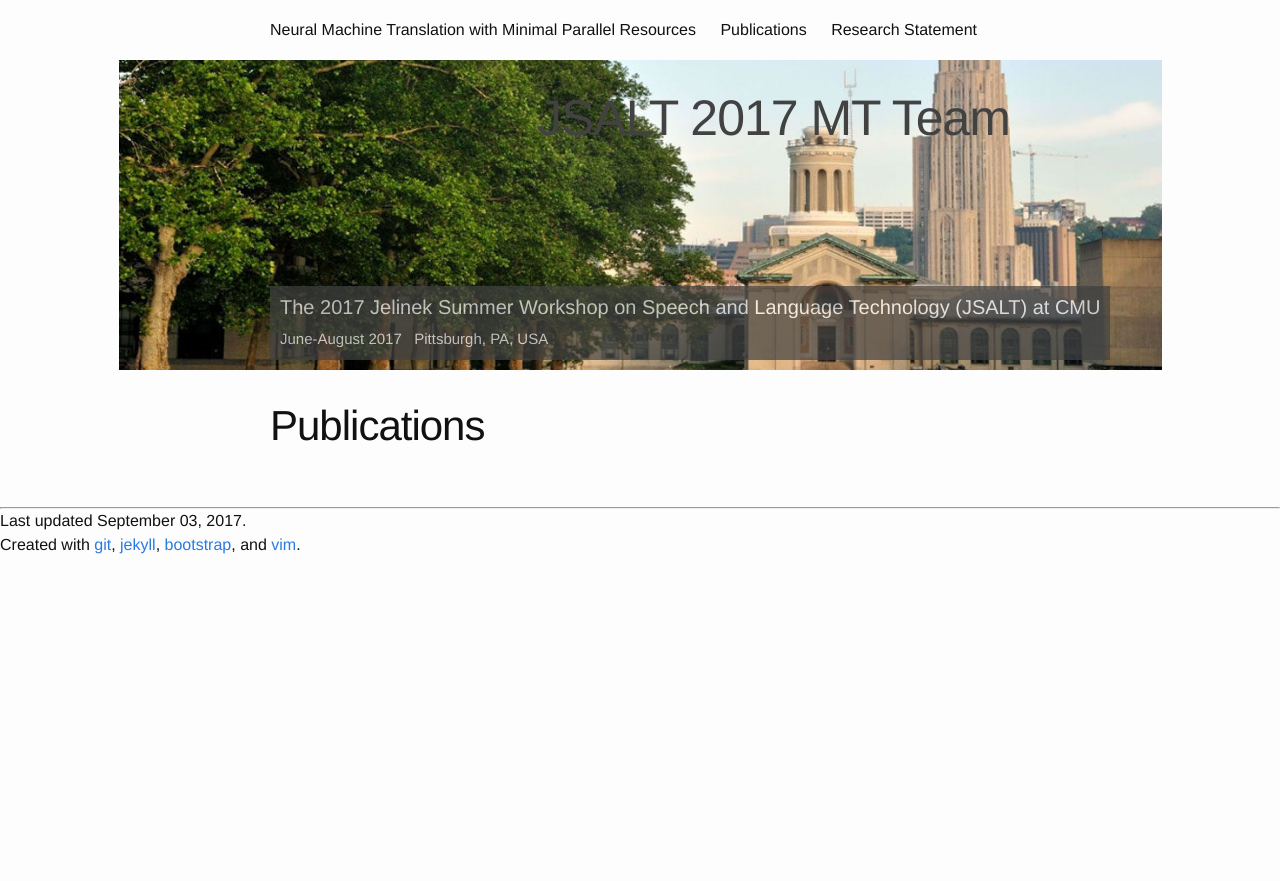
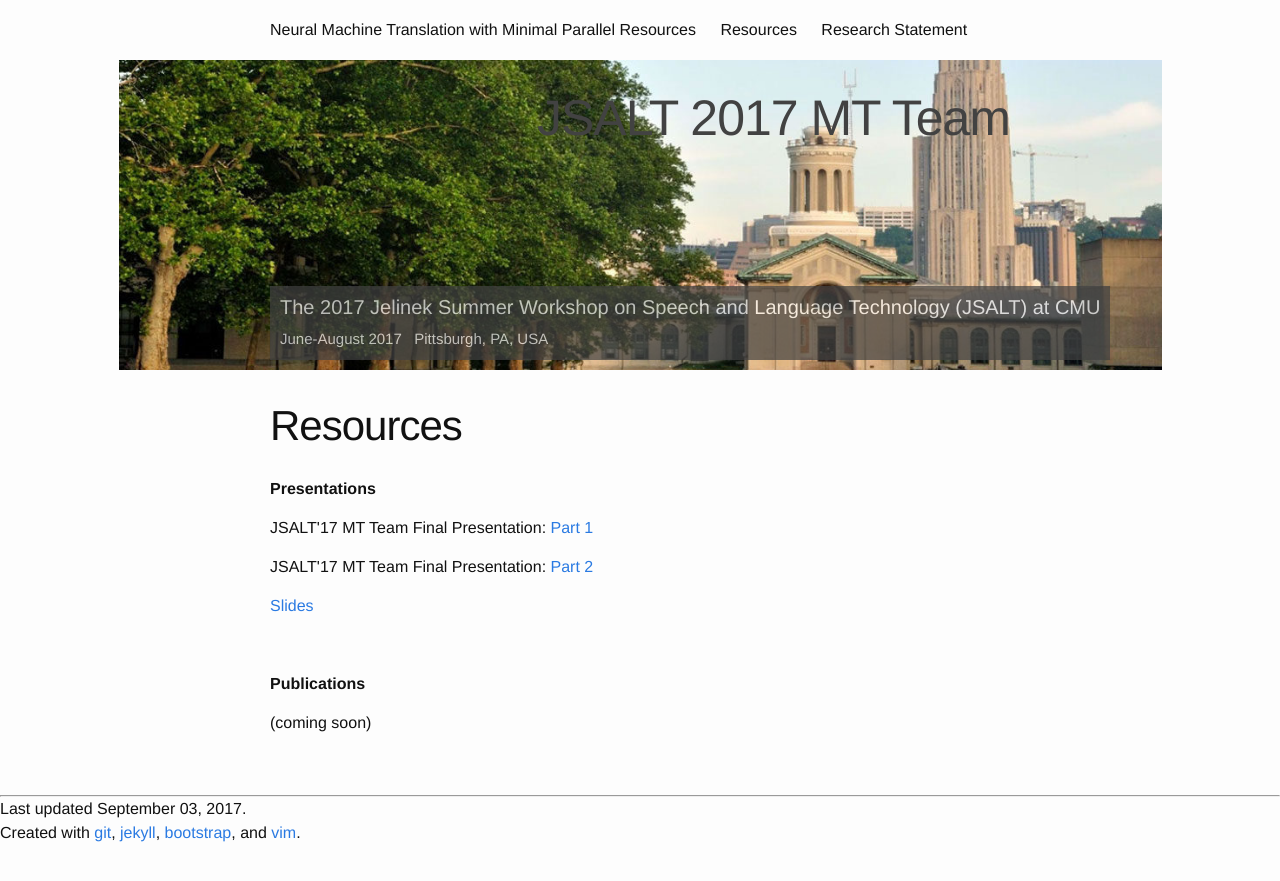
Before and after one commit to duyvuleo/ws17mt, a Jekyll site: the page built from pubs.html, in a window 1280 px wide. Shown: the top 881 px of the page. Built offline with Jekyll 4.4.1, drawn with Linux system fonts in a browser that asks for light colours.

Commit message:
add final presentation info

```diff
--- a/pubs.html
+++ b/pubs.html
@@ -1,4 +1,12 @@
 ---
 layout: page
-title: Publications
+title: Resources
 ---
+
+<p><strong>Presentations</strong></p>
+<p>JSALT'17 MT Team Final Presentation:&nbsp;<a href="https://mediaservices.cmu.edu/media/Team+PresentationA+Neural+Machine+Translation+with+Minimal+Parallel+Resources/1_cynpmlht/75637701">Part 1</a></p>
+<p>JSALT'17 MT Team Final Presentation:&nbsp;<a href="https://mediaservices.cmu.edu/media/Team+PresentationA+Neural+Machine+Translation+with+Minimal+Parallel+Resources/1_rqqikj8r/75637701">Part 2</a></p>
+<p><a href="https://docs.google.com/presentation/d/1N89qb-cv7tKq7IDbyuiQDr9-DnCARRJd6D0IwjEX3kM/edit?usp=sharing">Slides</a></p>
+<p>&nbsp;</p>
+<p><strong>Publications</strong></p>
+<p>(coming soon)</p>
```
Also changed, not shown: 1 other file.
